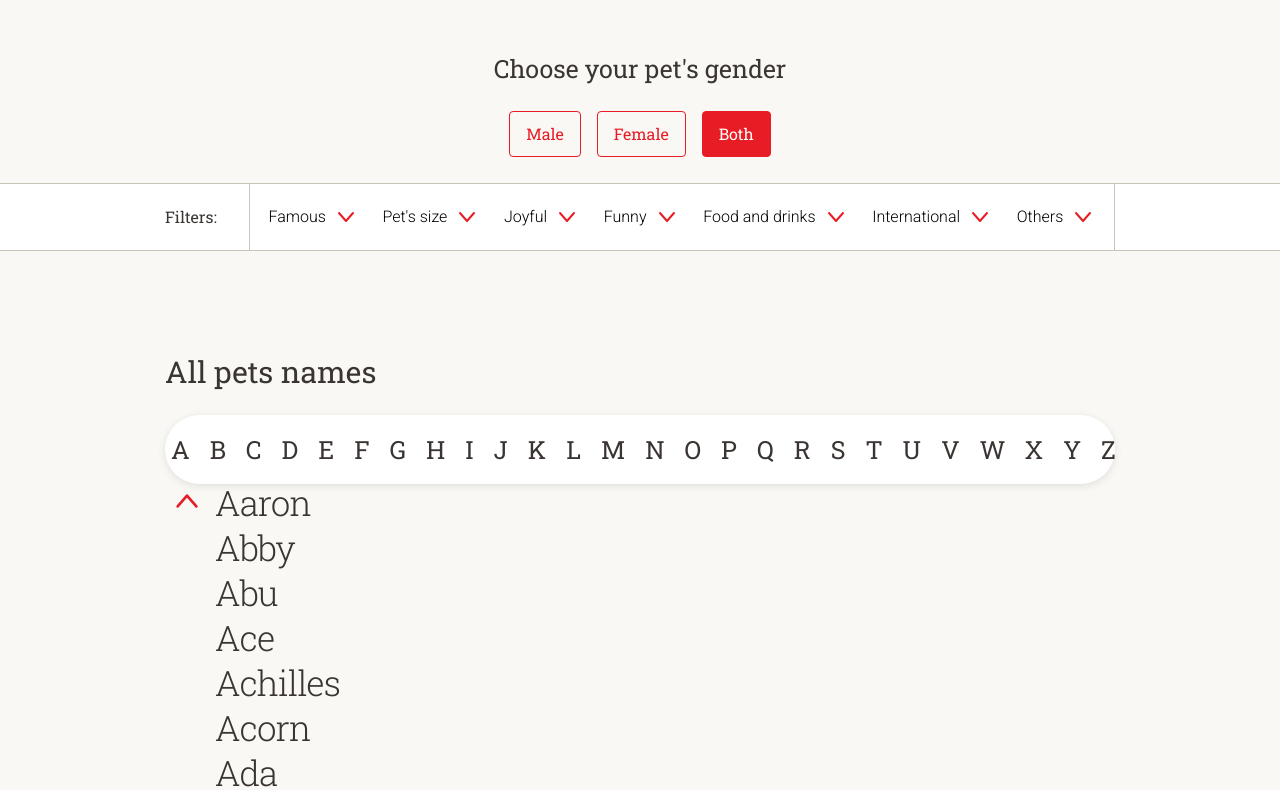
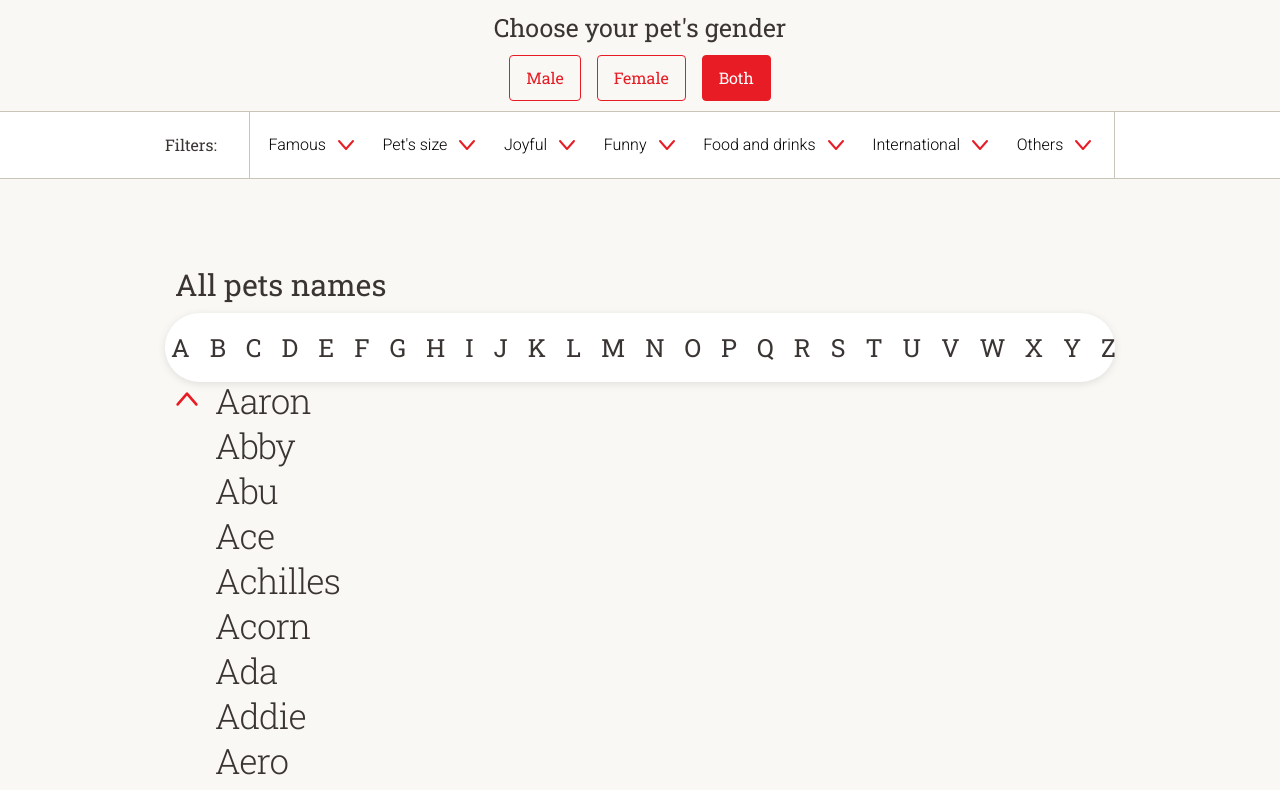
Before and after one commit to calvinjp/dog-name-generator, a React (Vite) app: page / in a window 1280 px wide. Shown: the top 790 px of the page. Built offline with nearby package versions, Linux system fonts and the light colour scheme.

Commit message:
Made spacing more compact to fit on normal screen better

```diff
--- a/src/components/GenderFilter/GenderFilter.module.css
+++ b/src/components/GenderFilter/GenderFilter.module.css
@@ -21,7 +21,6 @@
   flex-direction: column;
   justify-content: center;
   align-items: center;
-  height: 183px;
 }
 
 .buttonRow {
@@ -29,4 +28,16 @@
   justify-content: center;
   align-items: center;
   gap: 16px;
+  margin-bottom: 10px;
 }
+
+.genderHeader {
+  font-family: "Roboto Slab", serif;
+  font-weight: 400;
+  font-style: Regular;
+  font-size: 25px;
+  line-height: 35px;
+  letter-spacing: 0px;
+  text-align: center;
+  margin: 10px;
+}
--- a/src/components/GenderFilter/GenderFilter.tsx
+++ b/src/components/GenderFilter/GenderFilter.tsx
@@ -11,7 +11,7 @@ export default function GenderFilter({
 }: GenderFilterProps) {
   return (
     <div className={styles.center}>
-      <h3>Choose your pet's gender</h3>
+      <p className={styles.genderHeader}>Choose your pet's gender</p>
       <div className={styles.buttonRow}>
         <button
           onClick={() => setSelectedGender(["M"])}
--- a/src/components/NameFilter/NameFilter.module.css
+++ b/src/components/NameFilter/NameFilter.module.css
@@ -9,13 +9,14 @@
   border-radius: 100px;
 }
 
-h2 {
+.letterFilterHeader {
   font-family: Roboto Slab;
   font-weight: 400;
   font-style: Regular;
   font-size: 30px;
   line-height: 36px;
   letter-spacing: 0px;
+  margin: 10px;
 }
 
 .container {
--- a/src/components/NameFilter/NameFilter.tsx
+++ b/src/components/NameFilter/NameFilter.tsx
@@ -20,7 +20,7 @@ export default function NameFilter({
   }
   return (
     <div className={styles.container}>
-      <h2>All pets names</h2>
+      <p className={styles.letterFilterHeader}>All pets names</p>
       <div className={styles.buttonRow}>
         {letters.map((letter) => (
           <button
--- a/src/index.css
+++ b/src/index.css
@@ -7,13 +7,3 @@ body {
   background-color: #f9f8f5;
   color: #3a3533;
 }
-
-h3 {
-  font-family: "Roboto Slab", serif;
-  font-weight: 400;
-  font-style: Regular;
-  font-size: 25px;
-  line-height: 35px;
-  letter-spacing: 0px;
-  text-align: center;
-}
```
